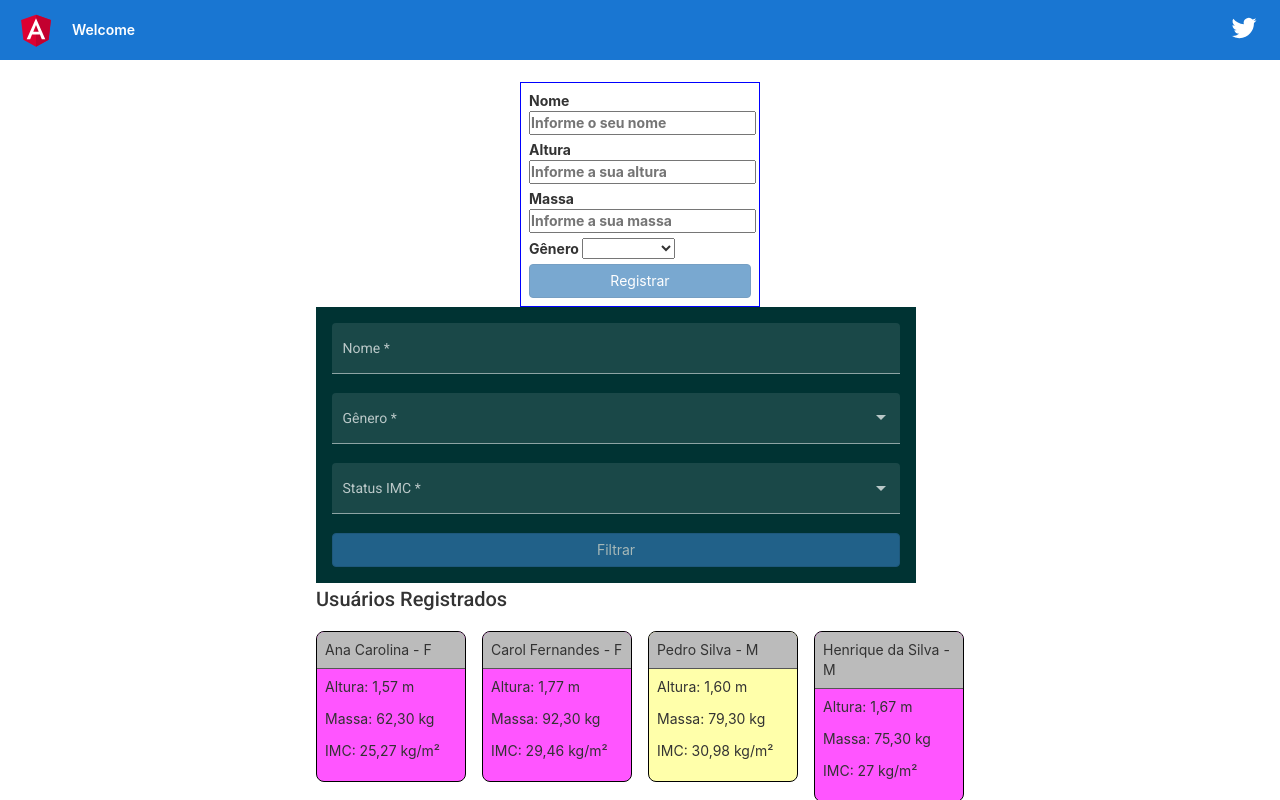
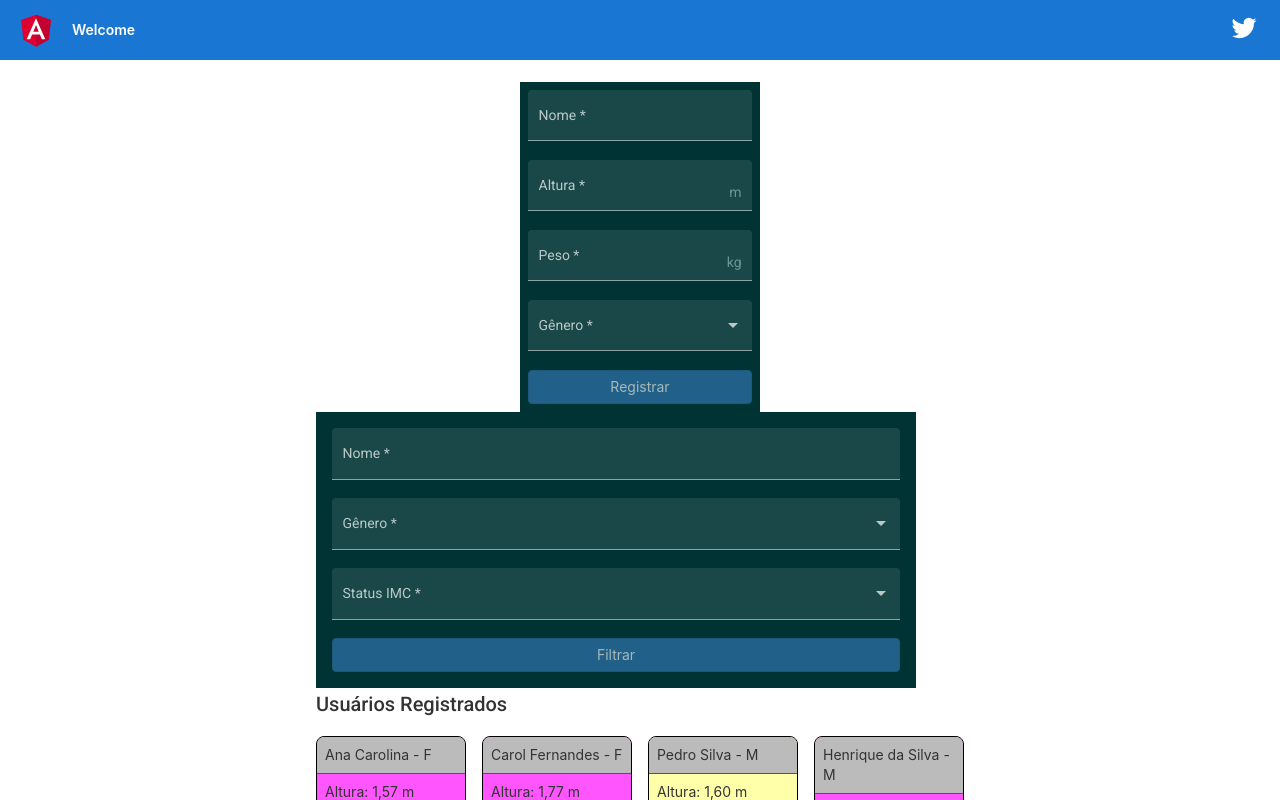
Before and after one commit to vitorsemidio-dev/angular-imc, an Angular app: page / in a window 1280 px wide. Shown: the top 800 px of the page. Built offline with nearby package versions, Linux system fonts and the light colour scheme.

Commit message:
Angular Material na criação de usuário

```diff
--- a/src/app/create-user/create-user.component.html
+++ b/src/app/create-user/create-user.component.html
@@ -1,25 +1,32 @@
 <form class="user-form" [formGroup]="profileForm" (ngSubmit)="registerUser()">
-  <label>
-    Nome
-    <input placeholder="Informe o seu nome" type="text" required formControlName="name">
-  </label>
+  <mat-form-field appearance="fill">
+    <mat-label>Nome</mat-label>
+    <input matInput required formControlName="name" />
+  </mat-form-field>
 
-  <label>
-    Altura
-    <input placeholder="Informe a sua altura" type="number" required formControlName="height">
-  </label>
+  <mat-form-field appearance="fill">
+    <mat-label>Altura</mat-label>
+    <input matInput required formControlName="height" type="number" />
+    <span matSuffix>m</span>
+  </mat-form-field>
 
-  <label>
-    Massa
-    <input placeholder="Informe a sua massa" type="number" required formControlName="weight">
-  </label>
+  <mat-form-field appearance="fill">
+    <mat-label>Peso</mat-label>
+    <input matInput required formControlName="weight" type="number" />
+    <span matSuffix>kg</span>
+  </mat-form-field>
 
-  <label>
-    Gênero
-    <select required formControlName="gender" name="gender" id="gender">
-      <option value="M">Masculino</option>
-      <option value="F">Feminino</option>
-    </select>
-  </label>
+  <mat-form-field color="accent" appearance="fill">
+    <mat-label>Gênero</mat-label>
+    <mat-select required formControlName="gender">
+      <mat-option [value]="'M'">
+        Masculino
+      </mat-option>
+      <mat-option [value]="'F'">
+        Feminino
+      </mat-option>
+    </mat-select>
+  </mat-form-field>
+
   <button class="btn btn-primary" type="submit" [disabled]="!profileForm.valid">Registrar</button>
 </form>
--- a/src/app/create-user/create-user.component.scss
+++ b/src/app/create-user/create-user.component.scss
@@ -1,10 +1,13 @@
 :host {
   width: 24rem;
-  border: 1px solid blue;
-  padding: 8px;
+  // border: 1px solid blue;
+  // padding: 8px;
 }
 
 .user-form {
+  padding: 8px;
   display: flex;
   flex-direction: column;
+  background-color: #003333;
+  color: #669999;
 }
```
